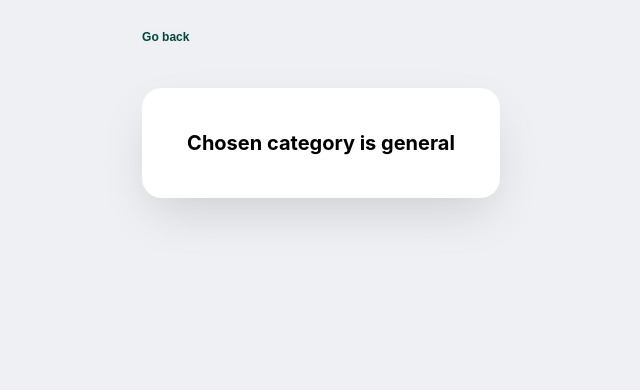
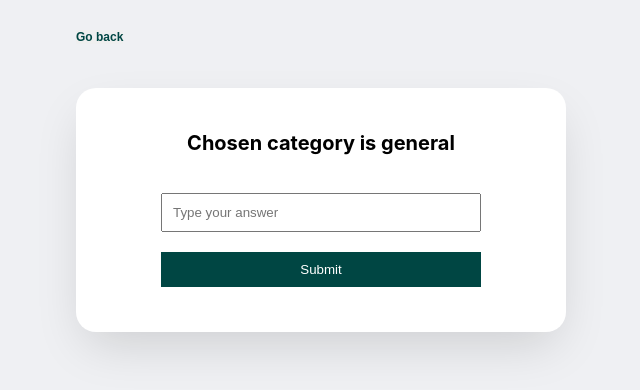
Before and after one commit to Tim2095/Quiz, a React (Create React App) app: page /category in a window 1280 px wide. Both pictures are taken after a click on the button "General". Shown: the top 390 px of the page, without its empty margins (319-959 px from the left). Built offline with nearby package versions, Linux system fonts and the light colour scheme; no server answers.

Commit message:
Add answer input

```diff
--- a/src/layout/UserNameInput.tsx
+++ b/src/layout/UserNameInput.tsx
@@ -20,11 +20,6 @@ const UserNameInput: React.FC = () => {
   };
 
   return (
-    // <form className={classes.form} onSubmit={handleStartClick}>
-    //   <label htmlFor="text">Enter Your Name</label>
-    //   <input type="text" ref={userInput} id="text" placeholder='Your Name' className={classes['name-inp']}  />
-    //   <button className={classes['start-btn']}>Start</button>
-    // </form>
     <form className={classes.form}>
       <Input label="Enter Your Name"
         ref={userInput}
--- a/src/pages/Category.module.css
+++ b/src/pages/CategoryPage.module.css
@@ -53,3 +53,37 @@
   font-size: 1.2rem;
   font-weight: 600;
 }
+
+.bt {
+  background-color: red;
+  padding: 2rem;
+}
+
+.question-cnt {
+  padding: 2rem;
+  width: 40rem;
+  text-align: center;
+}
+
+.answer {
+  display: flex;
+  justify-content: center;
+  flex-flow: column;
+  align-items: center;
+}
+
+.answer-inp {
+  width: 80%;
+  padding: 1rem;
+  margin-bottom: 2rem;
+}
+
+.answer-btn {
+  width: 80%;
+  padding: 1rem;
+  cursor: pointer;
+  background-color: #004643;
+  color: #fff;
+  border: none;
+
+}
--- a/src/pages/CategoryPage.tsx
+++ b/src/pages/CategoryPage.tsx
@@ -1,13 +1,16 @@
-import React, { useEffect, useState } from "react";
-import classes from "./Category.module.css";
+import React, { useEffect, useState, useRef } from "react";
+import classes from "./CategoryPage.module.css";
 import { useSelector } from "react-redux";
 import { useNavigate } from "react-router-dom";
 import CategoryItem from "./CategoryItem";
+import Input from "../ui/Input";
+import Button from "../ui/Button";
 
 const CategoryPage = () => {
   const navigate = useNavigate();
   const [category, setCategory] = useState<string>("");
-  console.log(category);
+  const [isLoading, setIsLoading] = useState<boolean>(false);
+  const userAnswer = useRef<HTMLInputElement>(null)
 
   const goBackBtnHandler = () => {
     navigate("../");
@@ -17,6 +20,7 @@ const CategoryPage = () => {
 
   useEffect(() => {
     const fetchCategory = async (category: string) => {
+      setIsLoading(true);
       const response = await fetch(
         `https://api.api-ninjas.com/v1/trivia?category=${category}`,
         {
@@ -27,11 +31,11 @@ const CategoryPage = () => {
         }
       );
       const categories = await response.json();
-      console.log(categories);
-      categories.map((category: {question: string}) => {
-        console.log(category)
+
+      categories.map((category: { question: string }) => {
         setQuestion(category.question);
       });
+      setIsLoading(false);
     };
     if (category) {
       fetchCategory(category);
@@ -51,10 +55,10 @@ const CategoryPage = () => {
   const ToggleCategoryVisibility = () => {
     return (
       <>
-        {category ? (
+        {!category ? (
+          <h3>Hello {userName} Choose your Category</h3>
+        ) : (
           <h3>Chosen category is {category}</h3>
-        ) : (
-          <h3>Hello {userName} Choose your Category</h3>
         )}
       </>
     );
@@ -63,6 +67,11 @@ const CategoryPage = () => {
   const checkCat = (cat: string) => {
     setCategory(cat);
   };
+
+  const submitAnswerHandler = (event: React.FormEvent) => {
+    event.preventDefault()
+    console.log(userAnswer.current?.value)
+  }
 
   return (
     <div className={classes["category-main"]}>
@@ -78,7 +87,21 @@ const CategoryPage = () => {
             <CategoryItem selectedCategory={checkCat} />
           ) : (
             <>
-              <h1>{question}</h1>
+              <div className={classes["question-cnt"]}>
+                <h2 className={classes.question}>{question}</h2>
+              </div>
+              <form onSubmit={submitAnswerHandler} className={classes.answer}>
+                <Input
+                  ref={userAnswer}
+                  input={{
+                    type: "text",
+                    id: "answer",
+                    placeholder: "Type your answer",
+                    className: classes["answer-inp"],
+                  }}
+                />
+                <Button btnContent="Submit" className={classes['answer-btn']} />
+              </form>
             </>
           )}
         </div>
--- a/src/ui/Input.tsx
+++ b/src/ui/Input.tsx
@@ -2,7 +2,7 @@ import React, { forwardRef } from "react";
 
 interface InputProps {
   className?: string;
-  label: string;
+  label?: string;
   input: {
     type: string;
     id: string;
```
